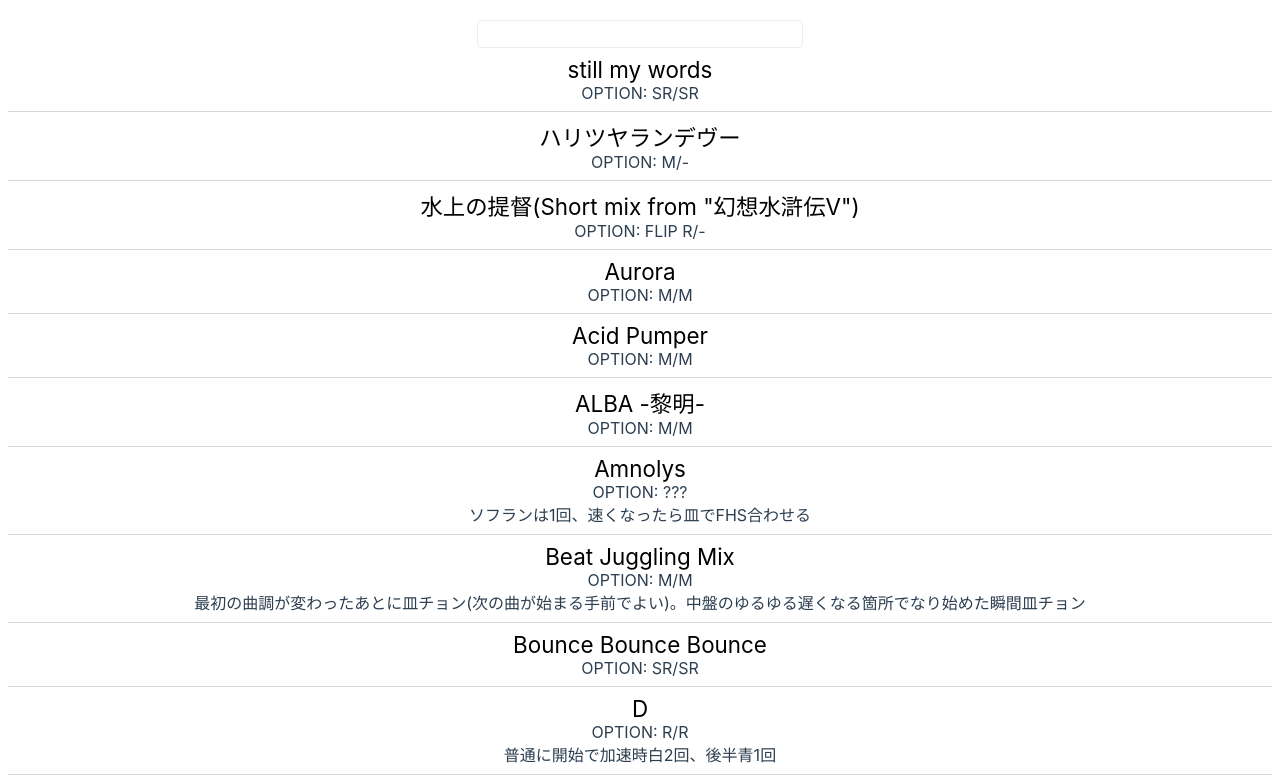
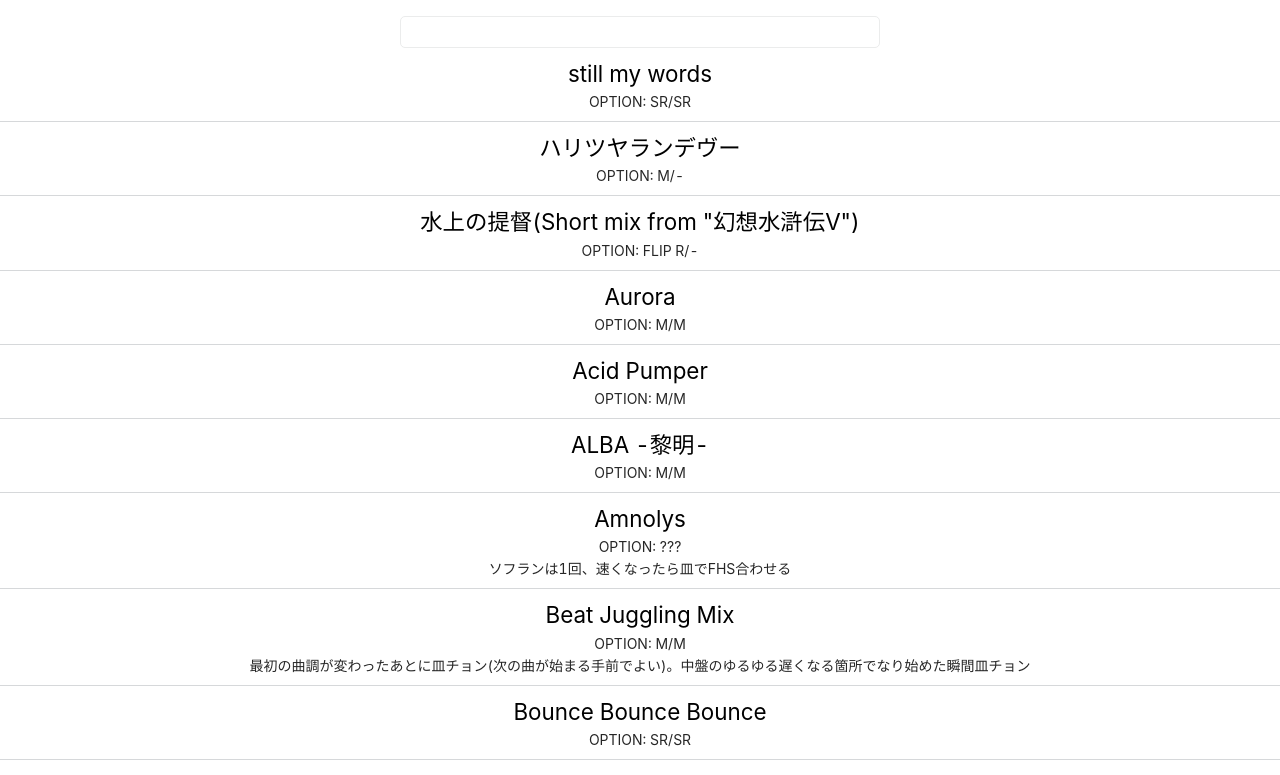
Before and after one commit to ravelll/iidx-option-note, a React (Create React App) app: page / in a window 1280 px wide. Shown: the top 775 px of the page. Built offline with nearby package versions, Linux system fonts and the light colour scheme.

Commit message:
Introduce Ant Design to replace the input element

```diff
--- a/package.json
+++ b/package.json
@@ -3,6 +3,7 @@
   "version": "0.1.0",
   "private": true,
   "dependencies": {
+    "antd": "^4.14.0",
     "react": "^17.0.1",
     "react-dom": "^17.0.1",
     "react-scripts": "^4.0.1",
--- a/src/App.css
+++ b/src/App.css
@@ -1,7 +1,11 @@
+.search-block {
+  padding-top: 1rem;
+}
+
 .main-input {
-  width: 90%;
-  height: 1.5rem;
-  max-width: 20rem;
+  width: 100%;
+  height: 2rem;
+  max-width: 30rem;
   font-size: 1rem;
   border: 1px solid;
   border-color: #ebecec;
--- a/src/App.tsx
+++ b/src/App.tsx
@@ -1,5 +1,7 @@
 import React, { useState, useEffect, ChangeEvent } from 'react'
+import { Input } from 'antd'
 import OptionNoteData from './data/all.json'
+import 'antd/dist/antd.css'
 import './App.css'
 
 interface OptionNote {
@@ -67,12 +69,11 @@ const App: React.FC = () => {
   return (
     <div>
       <div className='search-block'>
-        <input
-          type='email'
-          name='inputVal'
-          className='main-input'
+        <Input
+          allowClear
           value={inputVal}
           onChange={handleChange}
+          className='main-input'
         />
       </div>
       <OptionNoteList optionNotes={displayedNotes} />
```
Also changed, not shown: 1 other file (tests, documents, lock files or other folders).
